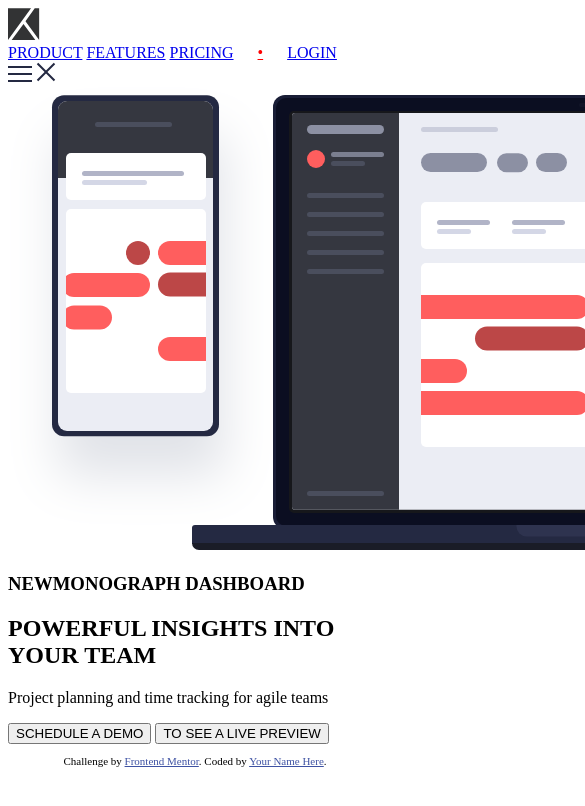
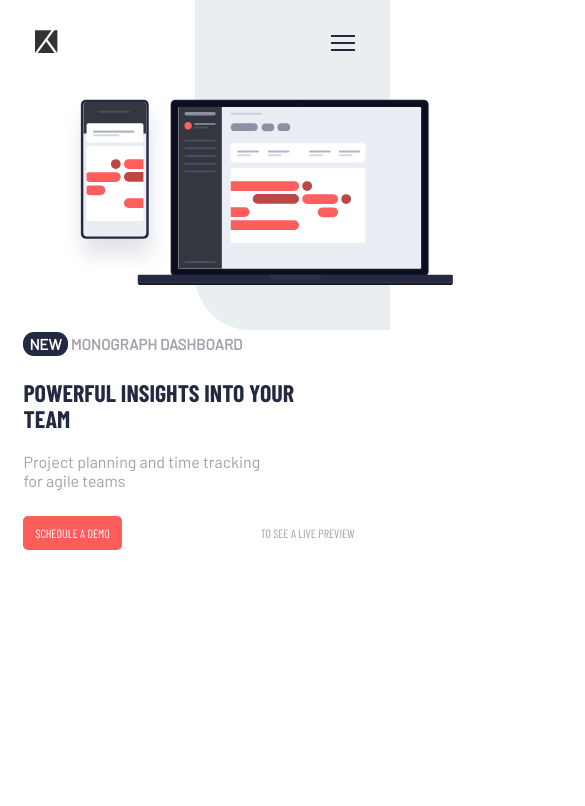
Before and after one commit to fegyisaac/project-tracking-website, a website: page index.html in a window 390 px wide. Shown: the top 806 px of the page, 585 px wide, since content can reach past the window. Drawn offline with nearby package versions, Linux system fonts and the light colour scheme; a web font is replaced by a local one.

Commit message:
finished mobile view

```diff
--- a/app/js/script.js
+++ b/app/js/script.js
@@ -1,6 +1,20 @@
-const hamburger = document.getElementById("hamburger")
-const close = document.getElementById("close")
 
-hamburger.addEventListener("onclick", {
+const navls = document.getElementById('nav_list');
+const hamburger = document.getElementById('hamburger');
+const close = document.getElementById('close')
+
+
+hamburger.addEventListener('click', (e) => {
+    e.preventDefault();
+    hamburger.style.display = 'none';
+    close.style.display = 'block';
+    navls.style.display = 'block';
+})
+
+close.addEventListener('click', (e) => {
+    e.preventDefault();
+    close.style.display = 'none';
+    hamburger.style.display = 'block';
+    navls.style.display = 'none';
 
 })
--- a/app/scss/components/flex.scss
+++ b/app/scss/components/flex.scss
@@ -0,0 +1,94 @@
+// <section class="flex">
+// <div class="hero_img">
+//   <img src="./images/illustration-devices.svg" alt="">
+// </div>
+
+// <div class="flex_content">
+//   <h3><span>NEW </span>MONOGRAPH DASHBOARD</h3>
+//   <h1>h1>
+//   <p>Pteams</p>
+//   <div class="btn">
+//     <button>
+//     <button>
+//   </div>
+// </div>
+// </section>
+
+@use '../utils' as *;
+@use '../globals' as *;
+
+.flex {
+    width: 100%;
+
+
+    .hero_img{
+        position: relative;
+        // position: absolute;
+        height: rem(250);
+        width: 390px;
+        z-index: -1;
+        padding: 10px 0 50px;
+
+
+        img{
+            right: -40px;
+            position: absolute;
+        }
+    }
+
+
+
+
+
+
+    .flex_content{
+        h3 {
+            color: $Grayish_Blue;
+            font-size: rem(15);
+            padding-bottom: 12px;
+
+            span {
+                background-color: $Dark_Blue;
+                color: $white;
+                padding: 3px 6px;
+                border-radius: 11px;
+            }
+        }
+
+        h1{
+            max-width: rem(280);
+            font-family: $font-Barlow-Condensed;
+            // text-size-adjust: ;
+        }
+        p{
+            color: $Grayish_Blue;
+            width: rem(250);
+            padding-bottom: 10px;
+        }
+        .btn{
+            display: flex;
+            justify-content: space-between;
+            align-items: center;
+            gap: rem(10);
+
+            button{
+                font-size: 12px;
+                border-radius: 5px;
+                background: $Red;
+                color: $white;
+                padding: 10px 12px;
+                transition: background 0.25s;
+
+                &:hover {
+                    background: $LRed;
+                }
+
+            }
+
+            button:nth-of-type(2) {
+                background: inherit;
+                color: $Grayish_Blue;
+            }
+        }
+    }
+}
--- a/app/scss/components/navbar.scss
+++ b/app/scss/components/navbar.scss
@@ -0,0 +1,59 @@
+@use '../utils' as *;
+@use '../globals' as *;
+
+nav {
+  max-width: rem(320);
+  margin: 0 auto;
+  display: flex;
+  justify-content: space-between;
+  align-items: center;
+  position: relative;
+
+  .logo {
+    width: rem(23);
+    cursor: pointer;
+  }
+
+  .nav_menu {
+    display: none;
+    position: absolute;
+    background: $white;
+    inset: 0;
+    margin: rem(45) auto;
+    border-radius: 3px;
+    box-shadow: -5px 8px 15px $Grayish_Blue;
+    padding: 15px 15px;
+    width: rem(260);
+    height: rem(205);
+
+    .dot {
+        display: none;
+    }
+    hr.line {
+        display: block;
+        // color: ;
+        border: 1px solid $LGrayish_Blue;
+    }
+
+    a {
+        display: block;
+        padding: rem(10) ;
+        color: $Dark_Blue;
+        font-family: $font-Barlow;
+        font-weight: bold;
+        text-align: center;
+        transition: text-decoration 3s;
+
+        &:hover{
+          text-decoration: underline;
+        }
+    }
+    a:nth-of-type(4) {
+        color: $Grayish_Blue;
+        padding-top: rem(15);
+    }
+
+
+  }
+
+}
--- a/app/scss/components/toggle.scss
+++ b/app/scss/components/toggle.scss
@@ -0,0 +1,15 @@
+
+
+.hamburger_icon {
+    width: rem(25);
+    cursor: pointer;
+
+    img:nth-of-type(1) {
+      display: block;
+
+    }
+
+    img:nth-of-type(2) {
+      display: none;
+    }
+  }
--- a/app/scss/globals/boilerplate.scss
+++ b/app/scss/globals/boilerplate.scss
@@ -1,5 +1,6 @@
-@use './colours.scss' as *;
-@use './fonts.scss' as *;
+@use "./colours.scss" as *;
+@use "./fonts.scss" as *;
+@use '../utils' as *;
 
 html {
   font-size: 100%;
@@ -17,6 +18,39 @@
   padding: 0;
   font-family: $font-Barlow;
   // background: $LGrayish_Blue;
-  background: blue;
+  background-color: $white;
   color: $Dark_Blue;
+  position: relative;
+  overflow-x: hidden;
 }
+
+img {
+  width: 100%;
+}
+
+header {
+  min-width: 100vw;
+  padding: 30px 5px;
+}
+
+.container {
+  width: 88%;
+  margin: 0  auto;
+}
+
+.absolute {
+  background: $LGrayish_Blue;
+  width: 50%;
+  height: rem(330);
+  border-bottom-left-radius: rem(55);
+  position: absolute;
+  top: 0;
+  right: 0;
+  z-index: -100;
+}
+
+button{
+  border: none;
+  cursor: pointer;
+  font-family: $font-Barlow-Condensed;
+}
--- a/app/scss/globals/colours.scss
+++ b/app/scss/globals/colours.scss
@@ -1,5 +1,7 @@
 $Red: hsl(0, 100%, 68%);
+$LRed: hsl(0, 77%, 70%);
 $Dark_Blue: hsl(230, 29%, 20%);
 $DGrayish_Blue: hsl(230, 11%, 40%);
 $Grayish_Blue: hsl(231, 7%, 65%);
-$LGrayish_Blue: hsl(207, 33%, 95%);
+$LGrayish_Blue: hsl(202, 22%, 93%);
+$white: hsl(0, 0%, 100%);
--- a/app/scss/globals/typography.scss
+++ b/app/scss/globals/typography.scss
@@ -26,4 +26,5 @@
 a:visited,
 a:active {
   text-decoration: none;
+  cursor: pointer;
 }
--- a/index.html
+++ b/index.html
@@ -18,6 +18,8 @@
   <link href="https://fonts.googleapis.com/css2?family=Barlow&family=Barlow+Condensed:wght@300;400;700&display=swap"
     rel="stylesheet">
 
+  <link rel="stylesheet" href="./dist/css/styles.css">
+
   <!-- Feel free to remove these styles or customize in your own stylesheet 👍 -->
   <style>
     .attribution {
@@ -27,10 +29,6 @@
 
     .attribution a {
       color: hsl(228, 45%, 44%);
-    }
-    .dot {
-      color: red;
-      padding: 20px;
     }
   </style>
 
@@ -44,11 +42,12 @@
         <img src="./images/logo.svg">
       </div>
 
-      <div class="nav_menu">
+      <div class="nav_menu" id="nav_list">
         <a href="#">PRODUCT</a>
         <a href="#">FEATURES</a>
         <a href="#">PRICING</a>
-        <a href="#" class="dot">&#x2022</a>
+        <div class="dot">&#x2022</div>
+        <hr class="line">
         <a href="#">LOGIN</a>
       </div>
 
@@ -59,17 +58,16 @@
     </nav>
   </header>
 
-  <!-- <div class="absolute">
-    <img src="./images/illustration-devices.svg">
-  </div> -->
+  <div class="absolute"></div>
 
   <section class="flex">
+
+    <div class="container">
       <div class="hero_img">
         <img src="./images/illustration-devices.svg" alt="">
       </div>
-
       <div class="flex_content">
-      <h3><span>NEW</span>MONOGRAPH DASHBOARD</h3>
+        <h3><span>NEW</span> MONOGRAPH DASHBOARD</h3>
         <h1>POWERFUL INSIGHTS INTO YOUR TEAM</h1>
         <p>Project planning and time tracking for agile teams</p>
         <div class="btn">
@@ -77,14 +75,18 @@
           <button>TO SEE A LIVE PREVIEW</button>
         </div>
       </div>
+    </div>
+
+
+
   </section>
 
-  <footer>
+  <!-- <footer>
     <p class="attribution">
       Challenge by <a href="https://www.frontendmentor.io?ref=challenge" target="_blank">Frontend Mentor</a>.
       Coded by <a href="#">Your Name Here</a>.
     </p>
-  </footer>
+  </footer> -->
 
   <script src="./app/js/script.js"></script>
 </body>
```
Also changed, not shown: app/scss/globals/fonts.scss (line endings or trailing spaces), app/scss/globals/layouts.scss (line endings or trailing spaces), app/scss/styles.scss (line endings or trailing spaces), app/scss/utils/breakpoints.scss (line endings or trailing spaces), dist/css/styles.css, dist/js/script.js, 2 other files. Lines whose indentation alone changed are shown as unchanged.
